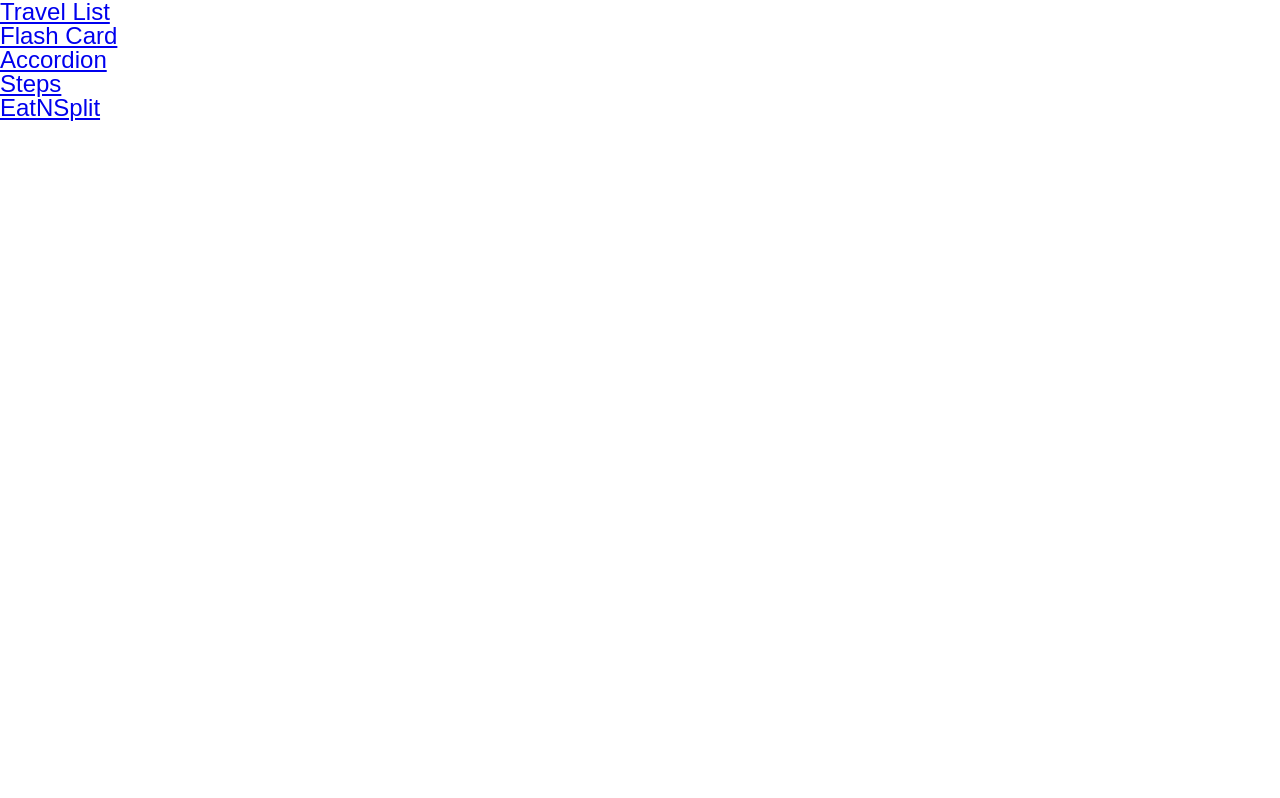
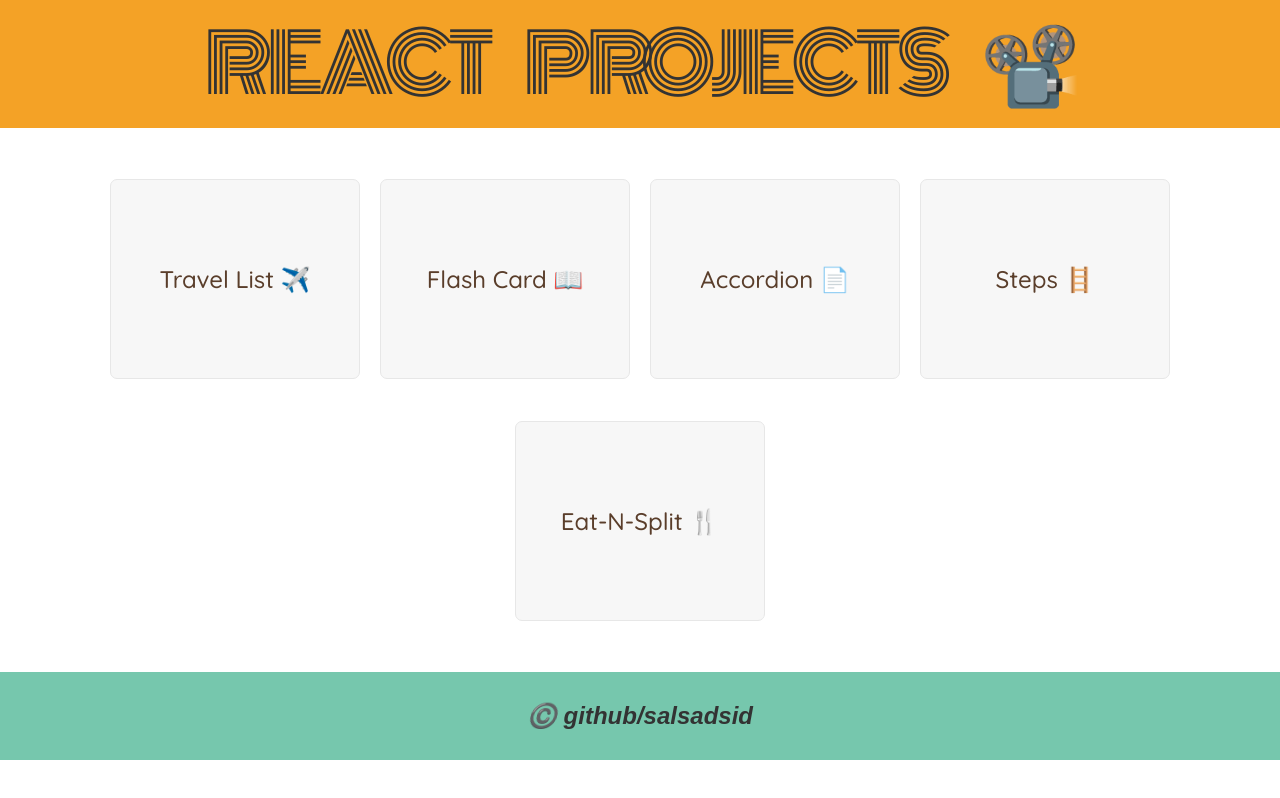
Before and after one commit to salsadsid/react-mini-projects, a React (Create React App) app: page / in a window 1280 px wide. Built offline with nearby package versions, Linux system fonts and the light colour scheme.

Commit message:
project-finished

```diff
--- a/public/index.html
+++ b/public/index.html
@@ -24,7 +24,7 @@
       work correctly both with client-side routing and a non-root public URL.
       Learn how to configure a non-root public URL by running `npm run build`.
     -->
-    <title>Travel List</title>
+    <title>React Mini Projects</title>
   </head>
   <body>
     <noscript>You need to enable JavaScript to run this app.</noscript>
--- a/src/App.js
+++ b/src/App.js
@@ -5,21 +5,45 @@ export default function App() {
   return (
     <>
       <div>
-        <p>
-          <Link to="/travel-list"> Travel List</Link>
-        </p>
-        <p>
-          <Link to="/flash-card"> Flash Card</Link>
-        </p>
-        <p>
-          <Link to="/accordion"> Accordion</Link>
-        </p>
-        <p>
-          <Link to="/steps"> Steps</Link>
-        </p>
-        <p>
-          <Link to="/eat-n-split"> EatNSplit</Link>
-        </p>
+        <h1>React Projects 📽️</h1>
+
+        <div className="app-dir">
+          <div>
+            <p className="app-name">
+              <Link to="/travel-list">Travel List ✈️</Link>
+            </p>
+          </div>
+          <div>
+            <p className="app-name">
+              <Link to="/flash-card">Flash Card 📖</Link>
+            </p>
+          </div>
+          <div>
+            <p className="app-name">
+              <Link to="/accordion">Accordion 📄</Link>
+            </p>
+          </div>
+          <div>
+            <p className="app-name">
+              <Link to="/steps">Steps 🪜</Link>
+            </p>
+          </div>
+          <div>
+            <p className="app-name">
+              <Link to="/eat-n-split">Eat-N-Split 🍴</Link>
+            </p>
+          </div>
+        </div>
+        <footer className="stats">
+          <em
+            onClick={() =>
+              window.open("https://github.com/salsadsid", "_blank")
+            }
+            className="app-footer"
+          >
+            ©️ github/salsadsid
+          </em>
+        </footer>
       </div>
     </>
   );
--- a/src/index.css
+++ b/src/index.css
@@ -57,7 +57,40 @@ body {
   display: grid;
   grid-template-rows: auto auto 1fr auto;
 }
+.app-dir {
+  display: flex;
+  justify-content: center;
+  align-items: center;
+  gap: 20px;
+  flex-wrap: wrap;
+  margin: 40px;
+  height: 58vh;
+}
 
+.app-name a {
+  text-decoration: none;
+  color: #5a3e2b;
+  font-family: "Quicksand";
+  font-weight: 500;
+  height: 200px;
+  width: 250px;
+  border: 1px solid #e7e7e7;
+  background-color: #f7f7f7;
+  border-radius: 7px;
+  aspect-ratio: 2 / 1;
+  display: flex;
+  align-items: center;
+  justify-content: center;
+  text-align: center;
+  padding: 20px;
+  cursor: pointer;
+}
+.app-name a:hover {
+  border: 1px solid #e03131;
+  background-color: #e03131;
+  color: #fff;
+  font-weight: bold;
+}
 h1 {
   text-align: center;
   background-color: #f4a226;
@@ -69,7 +102,27 @@ h1 {
   letter-spacing: -5px;
   padding: 2.4rem 0;
 }
-
+.home-button {
+  box-shadow: rgba(0, 0, 0, 0.35) 0px 5px 15px;
+  border: 2px solid #5a3e2b;
+  border-radius: 20px;
+  padding: 20px;
+  font-size: 30px;
+  display: block;
+  position: absolute;
+  bottom: 50px;
+  right: 50px;
+  background-color: #f7f7f7;
+}
+.home-button:hover {
+  background-color: #dedcdc;
+}
+.app-footer {
+  cursor: pointer;
+}
+.app-footer:hover {
+  color: #5a3e2b;
+}
 .add-form {
   background-color: #e5771f;
   padding: 2.8rem 0;
--- a/src/projects/Accordion/Accordion.js
+++ b/src/projects/Accordion/Accordion.js
@@ -1,5 +1,6 @@
 import React, { useState } from "react";
 import styles from "./Accordion.module.css";
+import { Link } from "react-router-dom";
 const faqs = [
   {
     title: "Where are these chairs assembled?",
@@ -18,6 +19,9 @@ const Accordion = () => {
   const [curOpen, setIsOpen] = useState(null);
   return (
     <div className={styles.accordion}>
+      <Link to="/" className="home-button">
+        🏠
+      </Link>
       {faqs.map((q, i) => (
         <AccordionItem
           curOpen={curOpen}
--- a/src/projects/EatNSplit/EatNSplit.js
+++ b/src/projects/EatNSplit/EatNSplit.js
@@ -1,5 +1,6 @@
 import React, { useState } from "react";
 import styles from "./EatNSplit.module.css";
+import { Link } from "react-router-dom";
 const initialFriends = [
   {
     id: 118836,
@@ -43,8 +44,22 @@ const EatNSplit = () => {
     setSelectedFriend((cur) => (cur?.id === friend.id ? null : friend));
     setShowAddFriend(false);
   }
+
+  function handleSpiltBill(value) {
+    setFriends((friends) =>
+      friends.map((friend) =>
+        friend.id === selectedFriend.id
+          ? { ...friend, balance: friend.balance + value }
+          : friend
+      )
+    );
+    setSelectedFriend(null);
+  }
   return (
     <div className={styles.eatnsplit}>
+      <Link to="/" className="home-button">
+        🏠
+      </Link>
       <div className={styles.app}>
         <div className={styles.sidebar}>
           <FriendList
@@ -59,7 +74,12 @@ const EatNSplit = () => {
             {showAddFriend ? "Close" : `Add Friend`}
           </Button>
         </div>
-        {selectedFriend && <FormSplitBill selectedFriend={selectedFriend} />}
+        {selectedFriend && (
+          <FormSplitBill
+            selectedFriend={selectedFriend}
+            onSplitBill={handleSpiltBill}
+          />
+        )}
       </div>
     </div>
   );
@@ -146,13 +166,19 @@ function FormAddFriend({ onAddFriend }) {
   );
 }
 
-function FormSplitBill({ selectedFriend }) {
+function FormSplitBill({ selectedFriend, onSplitBill }) {
   const [bill, setBill] = useState("");
   const [paidByUser, setPaidByUser] = useState("");
   const paidByFriend = bill ? bill - paidByUser : "";
   const [whoIsPaying, setWhoIsPaying] = useState("user");
+  function handleSubmit(e) {
+    e.preventDefault();
+    if (!bill || !paidByUser) return;
+
+    onSplitBill(whoIsPaying === "user" ? paidByFriend : -paidByUser);
+  }
   return (
-    <form className={styles.formsplitbill}>
+    <form className={styles.formsplitbill} onSubmit={handleSubmit}>
       <h2>Split a bill with {selectedFriend.name}</h2>
 
       <label>💰 Bill Value</label>
--- a/src/projects/EatNSplit/EatNSplit.module.css
+++ b/src/projects/EatNSplit/EatNSplit.module.css
@@ -142,7 +142,7 @@ label::first-letter {
 .eatnsplit_input,
 select {
   font-family: inherit;
-  color: inherit;
+  color: black;
   font-size: 1.5rem;
   padding: 0.7rem;
   text-align: center;
--- a/src/projects/FlashCard/FlashCard.js
+++ b/src/projects/FlashCard/FlashCard.js
@@ -1,4 +1,5 @@
 import React, { useState } from "react";
+import { Link } from "react-router-dom";
 const questions = [
   {
     id: 3457,
@@ -40,6 +41,9 @@ const FlashCard = () => {
   };
   return (
     <>
+      <Link to="/" className="home-button">
+        🏠
+      </Link>
       <h1>🧑‍🏫 Flashcard 🏫</h1>
       <div className="flashcards">
         {questions.map((question) => (
--- a/src/projects/Steps/Steps.js
+++ b/src/projects/Steps/Steps.js
@@ -1,5 +1,6 @@
 import React, { useState } from "react";
 import styles from "./Steps.module.css";
+import { Link } from "react-router-dom";
 
 const messages = [
   "Learn React ⚛️",
@@ -22,6 +23,9 @@ const Steps = () => {
 
   return (
     <>
+      <Link to="/" className="home-button">
+        🏠
+      </Link>
       <button className={styles.close} onClick={handleClose}>
         {open ? "❌" : "📂"}
       </button>
--- a/src/projects/TravelList/TravelList.js
+++ b/src/projects/TravelList/TravelList.js
@@ -3,6 +3,7 @@ import Logo from "./components/Logo";
 import Form from "./components/Form";
 import PackingList from "./components/PackingList";
 import Stats from "./components/Stats";
+import { Link } from "react-router-dom";
 
 const TravelList = () => {
   const [items, setItems] = useState([
@@ -31,6 +32,9 @@ const TravelList = () => {
   };
   return (
     <div className="app">
+      <Link to="/" className="home-button">
+        🏠
+      </Link>
       <Logo />
       <Form onAddItem={handleAddItem} />
       <PackingList
```
